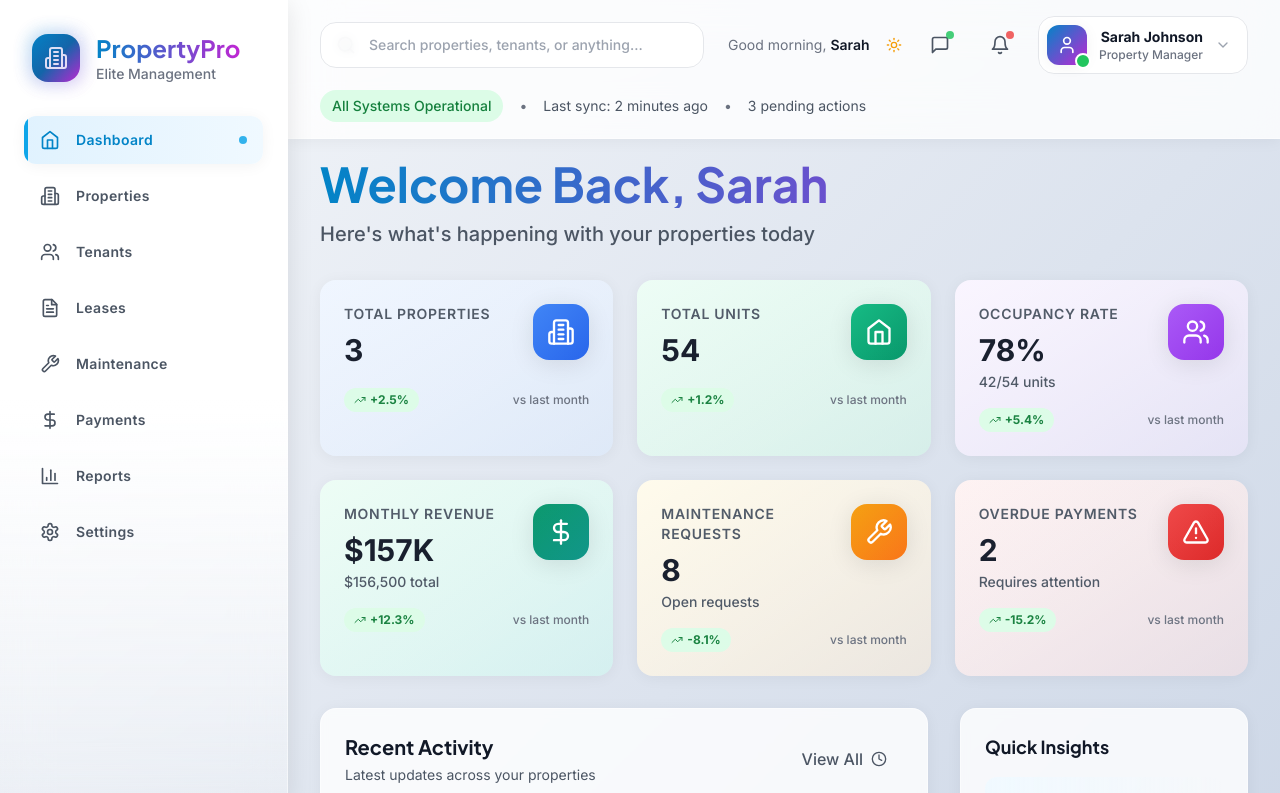
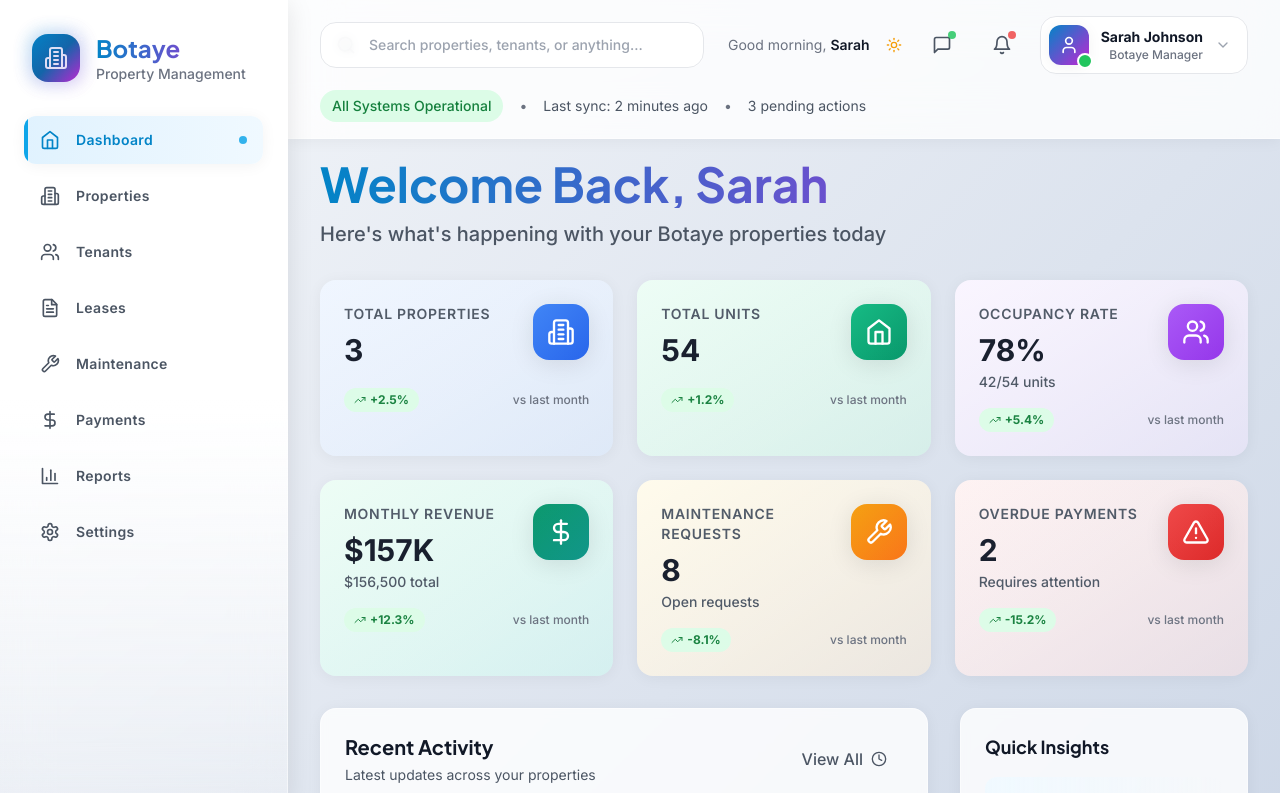
Before and after one commit to RobelBenyam/Botaye, a React (Vite) app: page / in a window 1280 px wide. Shown: the top 793 px of the page. Built offline with nearby package versions, Linux system fonts and the light colour scheme.

Commit message:
Initial commit: Property Management System with modern UI

```diff
--- a/src/App.tsx
+++ b/src/App.tsx
@@ -31,7 +31,7 @@ function App() {
                 Welcome Back, Sarah
               </h1>
               <p className="text-xl text-gray-600 font-medium">
-                Here's what's happening with your properties today
+                Here's what's happening with your Botaye properties today
               </p>
             </div>
 
--- a/src/components/Layout/Header.tsx
+++ b/src/components/Layout/Header.tsx
@@ -45,7 +45,7 @@ export const Header: React.FC = () => {
             </div>
             <div className="text-right">
               <p className="text-sm font-bold text-gray-900">Sarah Johnson</p>
-              <p className="text-xs text-gray-500 font-medium">Property Manager</p>
+              <p className="text-xs text-gray-500 font-medium">Botaye Manager</p>
             </div>
             <ChevronDown className="w-4 h-4 text-gray-400 group-hover:text-primary-500 transition-colors duration-300" />
           </div>
--- a/src/components/Layout/Sidebar.tsx
+++ b/src/components/Layout/Sidebar.tsx
@@ -40,8 +40,8 @@ export const Sidebar: React.FC<SidebarProps> = ({ activeTab, onTabChange }) => {
             <div className="absolute -inset-1 bg-gradient-to-br from-primary-600 to-secondary-600 rounded-2xl blur opacity-20 group-hover:opacity-40 transition-opacity duration-300"></div>
           </div>
           <div>
-            <h1 className="text-2xl font-display font-bold gradient-text">PropertyPro</h1>
-            <p className="text-sm text-gray-500 font-medium">Elite Management</p>
+            <h1 className="text-2xl font-display font-bold gradient-text">Botaye</h1>
+            <p className="text-sm text-gray-500 font-medium">Property Management</p>
           </div>
         </div>
       </div>
--- a/src/components/Settings/SettingsPanel.tsx
+++ b/src/components/Settings/SettingsPanel.tsx
@@ -7,9 +7,9 @@ export const SettingsPanel: React.FC = () => {
     profile: {
       firstName: 'Sarah',
       lastName: 'Johnson',
-      email: 'sarah.johnson@propertypo.com',
+      email: 'sarah.johnson@botaye.com',
       phone: '+1 (555) 123-4567',
-      role: 'Property Manager',
+      role: 'Botaye Manager',
       timezone: 'America/New_York'
     },
     notifications: {
@@ -104,7 +104,7 @@ export const SettingsPanel: React.FC = () => {
               onChange={(e) => updateSetting('profile', 'role', e.target.value)}
               className="select-field"
             >
-              <option value="Property Manager">Property Manager</option>
+              <option value="Botaye Manager">Botaye Manager</option>
               <option value="Administrator">Administrator</option>
               <option value="Assistant">Assistant</option>
             </select>
```
Also changed, not shown: 1 other file (tests, documents, lock files or other folders).
